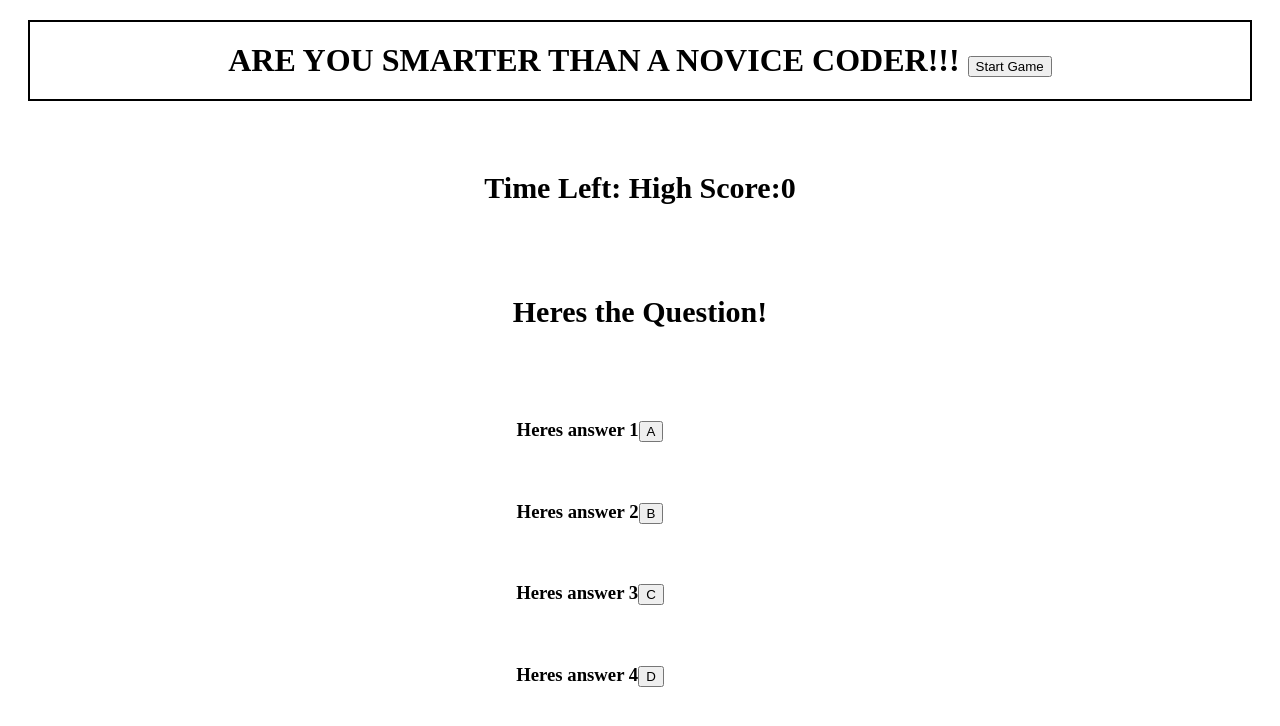
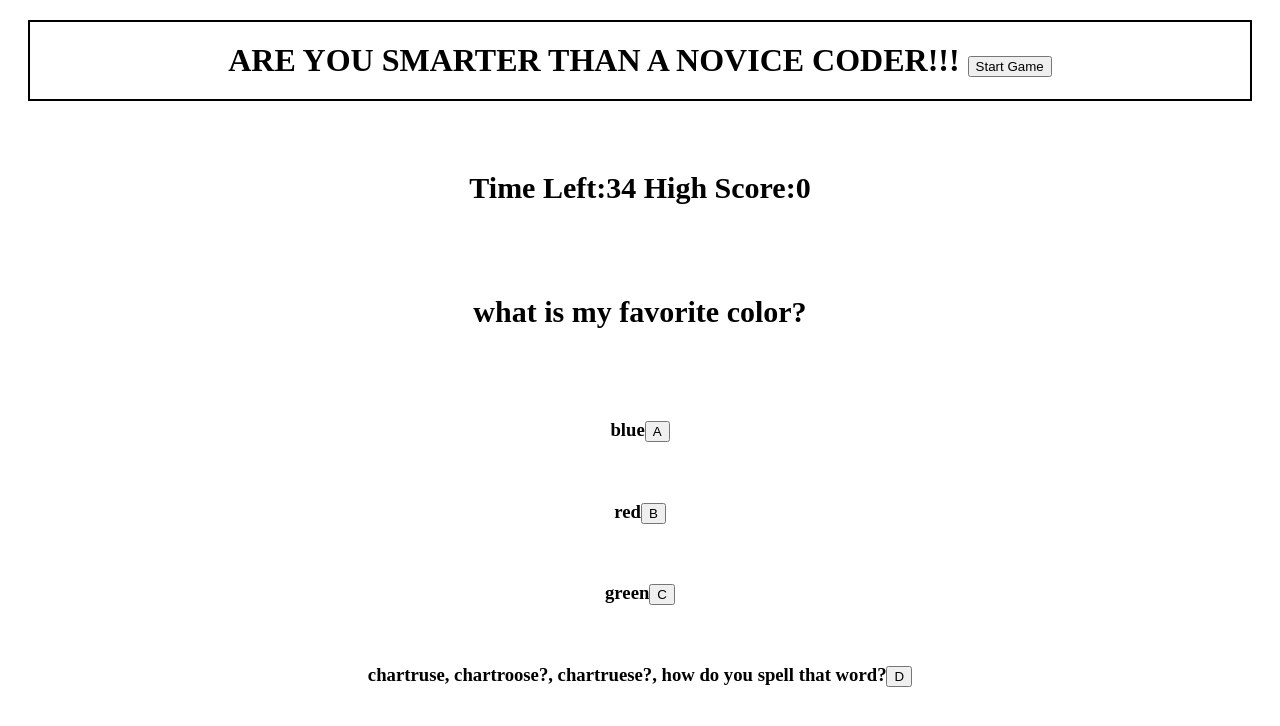
Before and after one commit to JackLCmore/RUSmarterThanANoviceCoder, a plain HTML site: page index.html in a window 1280 px wide. Both pictures are taken after a click on the button "Start Game". Drawn offline with Linux system fonts and the light colour scheme.

Commit message:
added working game timer and question objects

```diff
--- a/index.html
+++ b/index.html
@@ -5,17 +5,17 @@
     <meta name="viewport" content="width=device-width, initial-scale=1.0">
     <title>Are You Smarter Than a Novice Coder?</title>
     <link rel="stylesheet" href="style.css">
-    <script src=script.js></script>
 </head>
 <body>
     <h1>ARE YOU SMARTER THAN A NOVICE CODER!!!
     <button id="button">Start Game</button>
     </h1>
-    <h2>Time Left:<span id="timer"></span> High Score:<span id="high score">0</span></h2>
+    <h2>Time Left:<span id="timer">0</span> High Score:<span id="high score">0</span></h2>
     <h2 id="question">Heres the Question!</h2>
-    <h3 id="answer1">Heres answer 1<button id="answer1">A</button></h3>
-    <h3 id="answer2">Heres answer 2<button id="answer2">B</button></h3>
-    <h3 id="answer3">Heres answer 3<button id="answer3">C</button></h3>
-    <h3 id="answer4">Heres answer 4<button id="answer4">D</button></h3>
+    <h3><span id="answer1">Heres answer 1</span><button id="answer1">A</button></h3>
+    <h3><span id="answer2">Heres answer 2</span><button id="answer2">B</button></h3>
+    <h3><span id="answer3">Heres answer 3</span><button id="answer3">C</button></h3>
+    <h3><span id="answer4">Heres answer 4</span><button id="answer4">D</button></h3>
+    <script src=script.js></script>
 </body>
 </html>
--- a/script.js
+++ b/script.js
@@ -1,74 +1,84 @@
 //variable declaritions
 var Q1 = {
-    answer1:"1",
-    answer2:"2",
-    answer3:"3",
-    answer4:"4"
+    question:"what is my favorite color?",
+    answer1:"blue",
+    answer2:"red",
+    answer3:"green",
+    answer4:"chartruse, chartroose?, chartruese?, how do you spell that word?"
 };
 var Q2 = {
+    question:"",
     answer1:"",
     answer2:"",
     answer3:"",
     answer4:""
 }
 var Q3 = {
+    question:"",
     answer1:"",
     answer2:"",
     answer3:"",
     answer4:""
 }
 var Q4 = {
+    question:"",
     answer1:"",
     answer2:"",
     answer3:"",
     answer4:""
 }
 var Q5 = {
+    question:"",
     answer1:"",
     answer2:"",
     answer3:"",
     answer4:""
 }
 var Q6 = {
+    question:"",
     answer1:"",
     answer2:"",
     answer3:"",
     answer4:""
 }
 var Q7 = {
+    question:"",
     answer1:"",
     answer2:"",
     answer3:"",
     answer4:""
 }
 var Q8 = {
+    question:"",
     answer1:"",
     answer2:"",
     answer3:"",
     answer4:""
 }
 var Q9 = {
+    question:"",
     answer1:"",
     answer2:"",
     answer3:"",
     answer4:""
 }
 var Q10 = {
+    question:"",
     answer1:"",
     answer2:"",
     answer3:"",
     answer4:""
 };
     //timeRemaining
-//querySelectors
-var startButton = document.querySelector("#button");
-var answerA = document.querySelector("#answer1");
-var answerB = document.querySelector("#answer2");
-var answerC = document.querySelector("#answer3");
-var answerD = document.querySelector("#answer4");
-var questionBlock = document.querySelector("#question");
-var timer = document.querySelector("#timer");
-var highScores = document.querySelector("#high score")
+//getElementByIds
+var startButton = document.getElementById("button");
+var answerA = document.getElementById("answer1");
+var answerB = document.getElementById("answer2");
+var answerC = document.getElementById("answer3");
+var answerD = document.getElementById("answer4");
+var questionBlock = document.getElementById("question");
+var timer = document.getElementById("timer");
+var highScores = document.getElementById("high score");
 function scoreDisplay(){
     alert("Your final score is: " + highScores);
 }
@@ -80,9 +90,26 @@ function playAgain() {
         return;
     }
 }
+function timerStart(){
+    timer.textContent = 90;
+    var count = setInterval(function(){
+    if(timer.textContent  > 0)
+        timer.textContent--;
+     else{
+            clearInterval(count);
+            endGame();
+        };
+    },50);
+}
 //function to start the game
 function startGame(){
-    timer.textContent = "90"
+    timerStart();
+    questionBlock.textContent = Q1.question;
+    answerA.textContent = Q1.answer1;
+    answerB.textContent = Q1.answer2;
+    answerC.textContent = Q1.answer3;
+    answerD.textContent = Q1.answer4;
+    console.log("i am working");
 
     //listen for button start
 
@@ -102,10 +129,10 @@ function startGame(){
 //Display of time remaining as score
 //end game
 function endGame(){
+    var finalScore = ""
+    finalScore = timer.textContent
+    highScores =finalScore
     //stop timer
-    if (timeLeft !== 0){
-
-    }
     //prompt for their initials
     //save score into high score
     //clear time
@@ -113,7 +140,8 @@ function endGame(){
     playAgain();
 }
 startButton.addEventListener("click", startGame);
-answerA.addEventListener("click");
-answerB.addEventListener("click");
-answerC.addEventListener("click");
-answerD.addEventListener("click");
+// answerA.addEventListener("click");
+// answerB.addEventListener("click");
+// answerC.addEventListener("click");
+// answerD.addEventListener("click");
+// startGame();
--- a/style.css
+++ b/style.css
@@ -32,6 +32,4 @@ h3{
     justify-content: center;
     display: center;
     text-align: center;
-    margin-right: 100px;
-
 }
```
